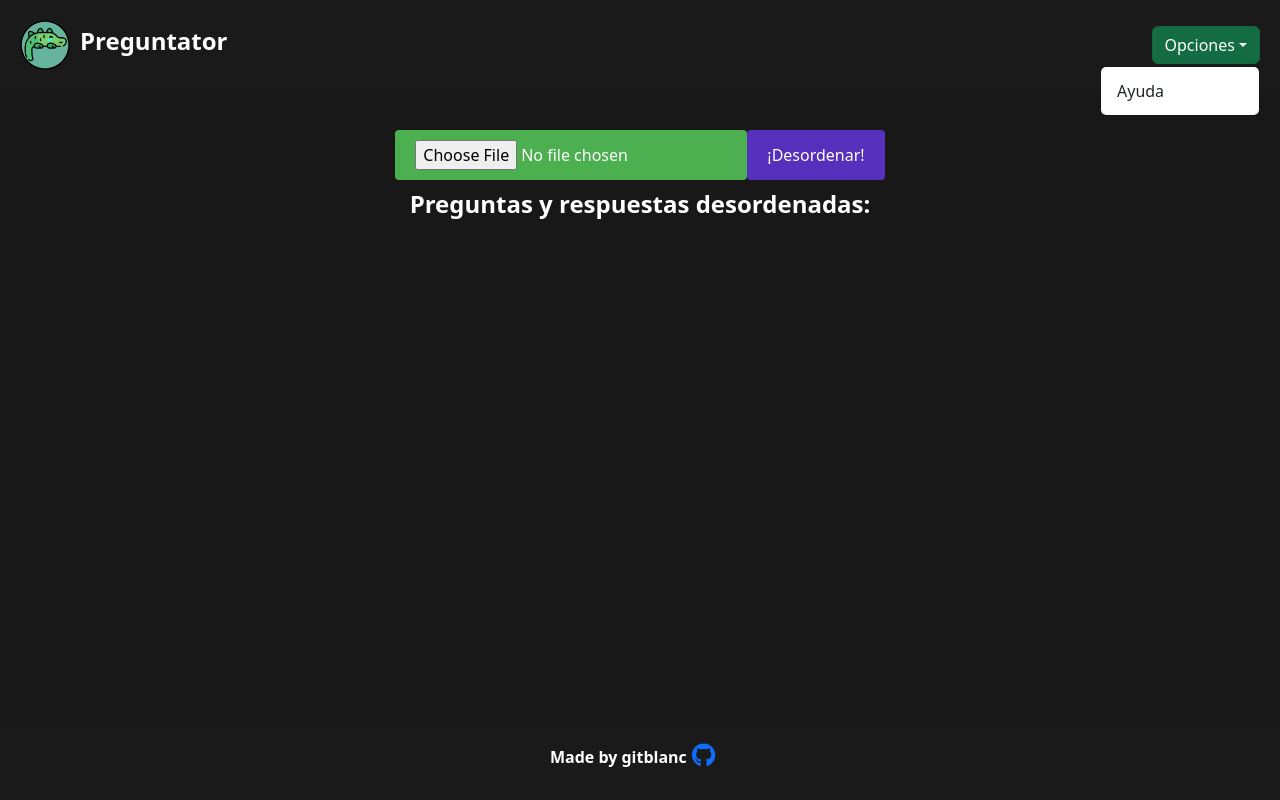
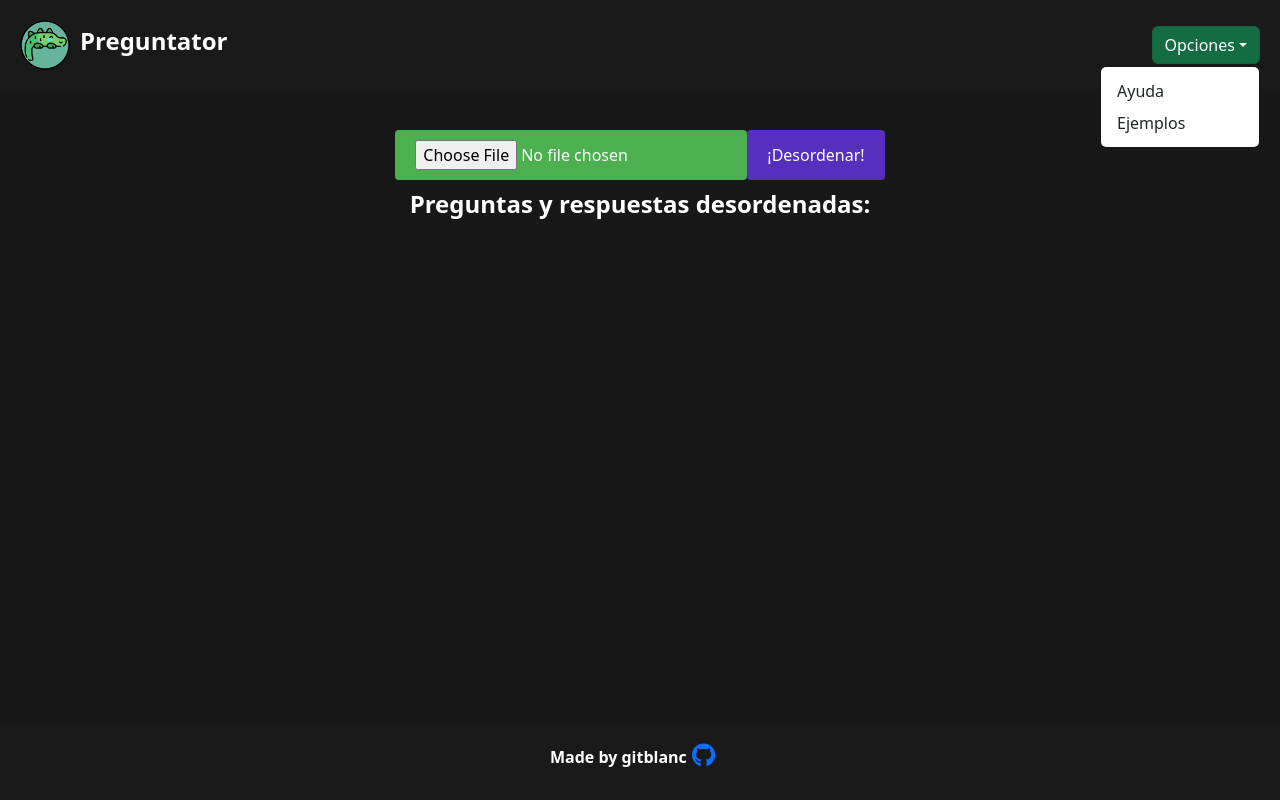
Before and after one commit to gitblanc/Preguntator, a React (Create React App) app: page / in a window 1280 px wide. Both pictures are taken after a click on the button "Opciones". Built offline with nearby package versions, Linux system fonts and the light colour scheme.

Commit message:
examples option

```diff
--- a/src/App.js
+++ b/src/App.js
@@ -24,6 +24,9 @@ const App = () => {
 						<Dropdown.Item href="https://github.com/gitblanc/Preguntator/wiki">
 							Ayuda
 						</Dropdown.Item>
+						<Dropdown.Item href="https://github.com/gitblanc/Preguntator/tree/main/examples">
+							Ejemplos
+						</Dropdown.Item>
 					</DropdownButton>
 				</div>
 			</header>
```
